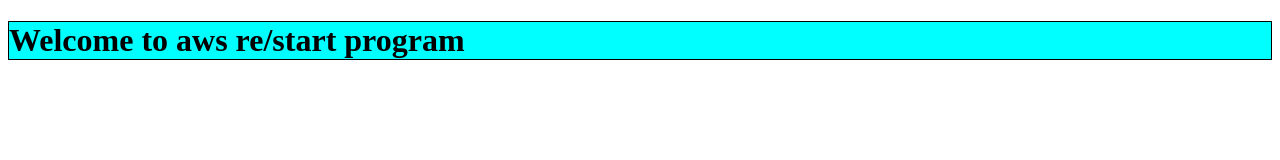
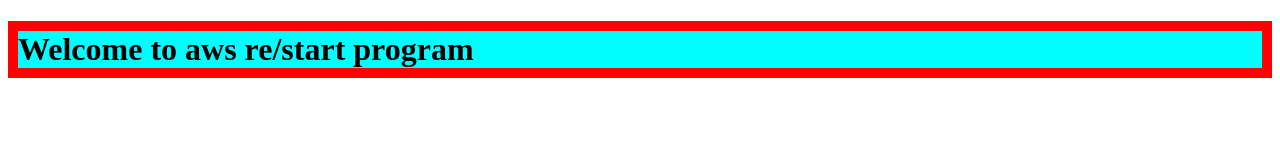
Before and after one commit to AdhamHaisami/aws-github, a plain HTML site: page client/index.html in a window 1280 px wide. Drawn offline with Linux system fonts and the light colour scheme.

Commit message:
move style to the external file

```diff
--- a/client/index.html
+++ b/client/index.html
@@ -8,6 +8,6 @@
   <link rel="stylesheet" href="style.css">
 </head>
 <body>
-  <h1 class="test" style="border: 1px black solid ;">Welcome to aws re/start program</h1>
+  <h1 class="test" >Welcome to aws re/start program</h1>
 </body>
 </html>
--- a/client/style.css
+++ b/client/style.css
@@ -1,3 +1,4 @@
 .test {
 background-color: aqua;
+border: 10px solid red;
 }
```
